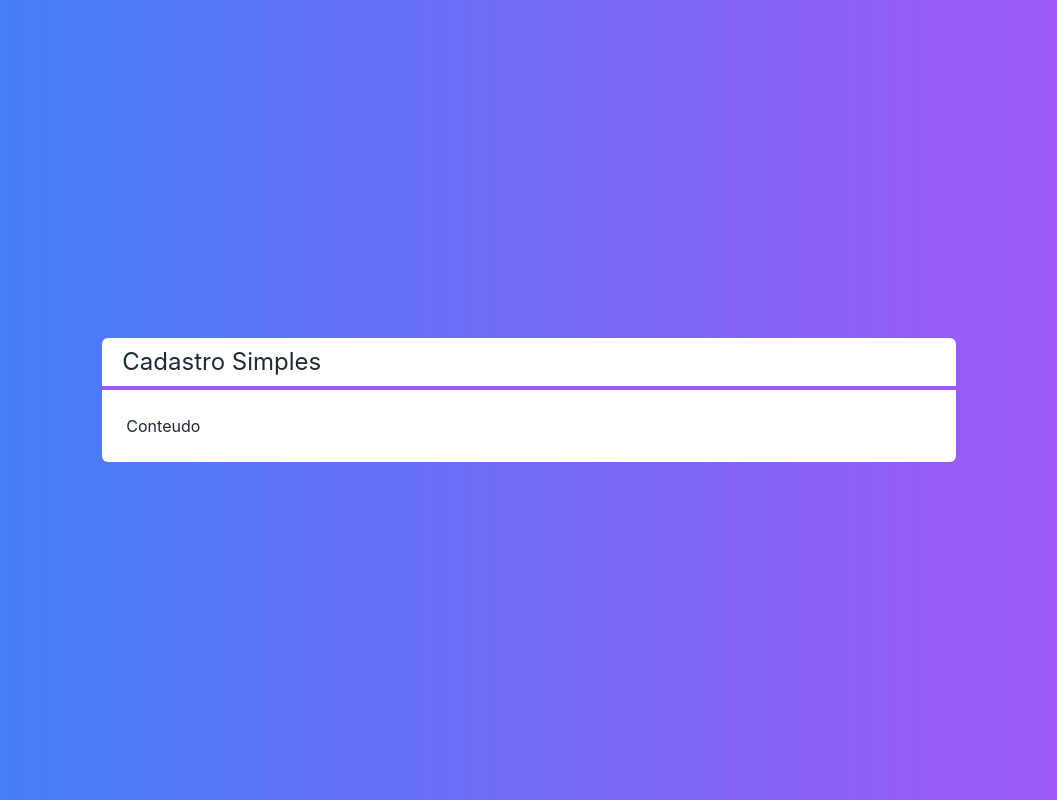
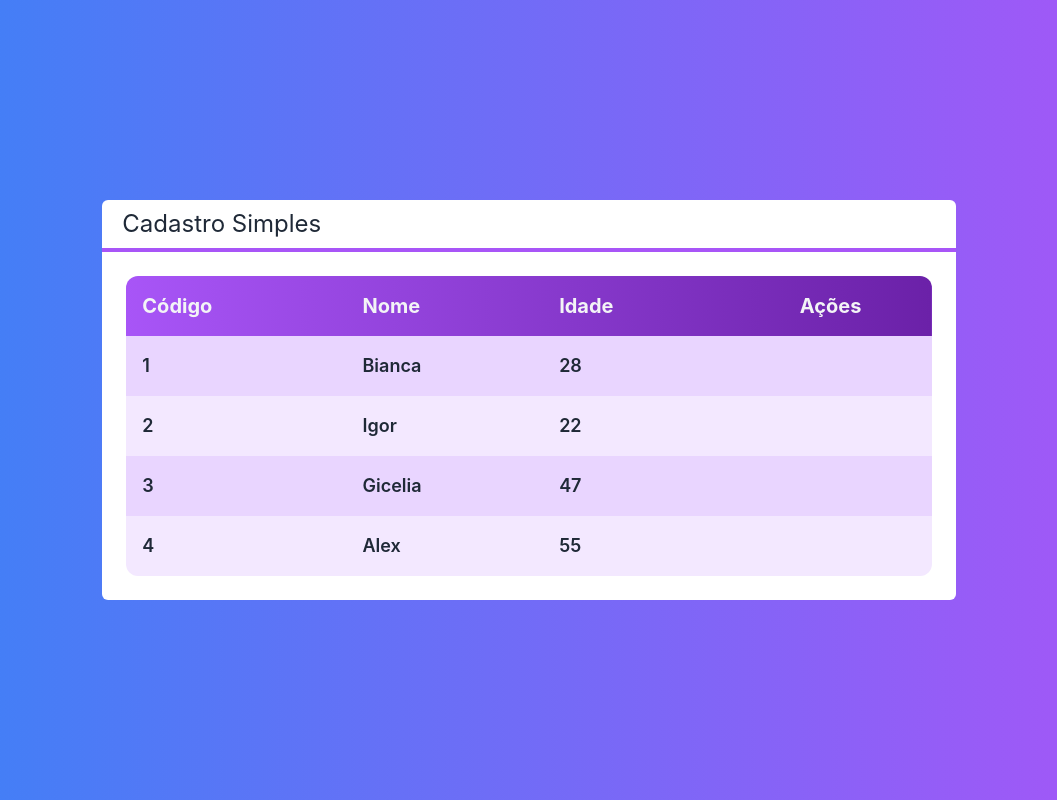
Before and after one commit to igor-cotrim/next-crud, a Next.js app: page / in a window 1280 px wide. Shown: the whole page, without its empty margins (111-1168 px from the left). Built offline with nearby package versions, Linux system fonts and the light colour scheme.

Commit message:
create component to Table

```diff
--- a/src/components/Layout/index.tsx
+++ b/src/components/Layout/index.tsx
@@ -5,8 +5,7 @@ type LayoutProps = {
   children: React.ReactNode
 }
 
-const Layout = ({ children, title }: LayoutProps) => {
-  return (
+const Layout = ({ children, title }: LayoutProps) => (
   <div
     className={`
       flex flex-col w-2/3
@@ -17,6 +16,5 @@ const Layout = ({ children, title }: LayoutProps) => {
     <div className={`p-6`}>{children}</div>
   </div>
 )
-}
 
 export default Layout
--- /dev/null
+++ b/src/components/Table/index.tsx
@@ -0,0 +1,79 @@
+import Client from '../../core/Client'
+
+import { IconEdit, IconTrash } from '../../utils/icons'
+
+type TableProps = {
+  clients: Client[]
+  selectedClient?: (client: Client) => void
+  deletedClient?: (client: Client) => void
+}
+
+const Table = ({ clients, deletedClient, selectedClient }: TableProps) => {
+  return (
+    <table className={`w-full rounded-xl overflow-hidden`}>
+      <thead
+        className={`
+          bg-gradient-to-r from-purple-500 to-purple-800
+          text-gray-100
+        `}
+      >
+        <tr>
+          <th className={`text-left p-4 text-xl`}>Código</th>
+          <th className={`text-left p-4 text-xl`}>Nome</th>
+          <th className={`text-left p-4 text-xl`}>Idade</th>
+          {(selectedClient || deletedClient) && (
+            <th className={`p-4 text-xl`}>Ações</th>
+          )}
+        </tr>
+      </thead>
+      <tbody>
+        {clients?.map((client, i) => {
+          return (
+            <tr
+              key={client.id}
+              className={`${i % 2 === 0 ? 'bg-purple-200' : 'bg-purple-100'}`}
+            >
+              <td className={`text-left p-4 text-lg font-semibold`}>
+                {client.id}
+              </td>
+              <td className={`text-left p-4 text-lg font-semibold`}>
+                {client.name}
+              </td>
+              <td className={`text-left p-4 text-lg font-semibold`}>
+                {client.age}
+              </td>
+              {(selectedClient || deletedClient) && (
+                <td className={`flex justify-center`}>
+                  {selectedClient && (
+                    <button
+                      onClick={() => selectedClient?.(client)}
+                      className={`
+                    flex justify-center items-center text-green-600 rounded-full
+                    p-2 m-1 hover:bg-purple-50
+                  `}
+                    >
+                      <IconEdit />
+                    </button>
+                  )}
+                  {deletedClient && (
+                    <button
+                      onClick={() => deletedClient?.(client)}
+                      className={`
+                    flex justify-center items-center text-red-500 rounded-full
+                    p-2 m-1 hover:bg-purple-50
+                  `}
+                    >
+                      <IconTrash />
+                    </button>
+                  )}
+                </td>
+              )}
+            </tr>
+          )
+        })}
+      </tbody>
+    </table>
+  )
+}
+
+export default Table
--- a/src/components/Title/index.tsx
+++ b/src/components/Title/index.tsx
@@ -2,15 +2,11 @@ type TitleProps = {
   children: React.ReactNode
 }
 
-const Title = ({children}:TitleProps) => {
-  return (
-    <div className={`flex flex-col justify-center`}>
-      <h1 className={`px-5 py-2 text-2xl`}>
-        {children}
-      </h1>
-      <hr className={`border-2 border-purple-500`} />
-    </div>
-  )
-}
+const Title = ({ children }: TitleProps) => (
+  <div className={`flex flex-col justify-center`}>
+    <h1 className={`px-5 py-2 text-2xl`}>{children}</h1>
+    <hr className={`border-2 border-purple-500`} />
+  </div>
+)
 
 export default Title
--- a/src/pages/index.tsx
+++ b/src/pages/index.tsx
@@ -1,16 +1,38 @@
 import type { NextPage } from 'next'
 import Layout from '../components/Layout'
-
+import Table from '../components/Table'
+import Client from '../core/Client'
 
 const Home: NextPage = () => {
+  const clients = [
+    new Client('1', 'Bianca', 28),
+    new Client('2', 'Igor', 22),
+    new Client('3', 'Gicelia', 47),
+    new Client('4', 'Alex', 55)
+  ]
+
+  const selectedClient = (client: Client) => {
+    console.log('sseasd', client)
+  }
+
+  const deletedClient = (client: Client) => {
+    console.log('sseasd', client.name)
+  }
+
   return (
-    <div className={`
+    <div
+      className={`
       flex h-screen justify-center items-center
       bg-gradient-to-r from-blue-500 to-purple-500
       text-white
-    `}>
-      <Layout title='Cadastro Simples'>
-        <span>Conteudo</span>
+    `}
+    >
+      <Layout title="Cadastro Simples">
+        <Table
+          clients={clients}
+          selectedClient={selectedClient}
+          deletedClient={deletedClient}
+        ></Table>
       </Layout>
     </div>
   )
--- /dev/null
+++ b/src/utils/icons.tsx
@@ -0,0 +1,35 @@
+const IconEdit = () => (
+  <svg
+    xmlns="http://www.w3.org/2000/svg"
+    className="w-6 h-6"
+    fill="none"
+    viewBox="0 0 24 24"
+    stroke="currentColor"
+    strokeWidth={2}
+  >
+    <path
+      strokeLinecap="round"
+      strokeLinejoin="round"
+      d="M11 5H6a2 2 0 00-2 2v11a2 2 0 002 2h11a2 2 0 002-2v-5m-1.414-9.414a2 2 0 112.828 2.828L11.828 15H9v-2.828l8.586-8.586z"
+    />
+  </svg>
+)
+
+const IconTrash = () => (
+  <svg
+    xmlns="http://www.w3.org/2000/svg"
+    className="w-6 h-6"
+    fill="none"
+    viewBox="0 0 24 24"
+    stroke="currentColor"
+    strokeWidth={2}
+  >
+    <path
+      strokeLinecap="round"
+      strokeLinejoin="round"
+      d="M19 7l-.867 12.142A2 2 0 0116.138 21H7.862a2 2 0 01-1.995-1.858L5 7m5 4v6m4-6v6m1-10V4a1 1 0 00-1-1h-4a1 1 0 00-1 1v3M4 7h16"
+    />
+  </svg>
+)
+
+export { IconEdit, IconTrash }
```
Lines whose indentation alone changed are shown as unchanged.
